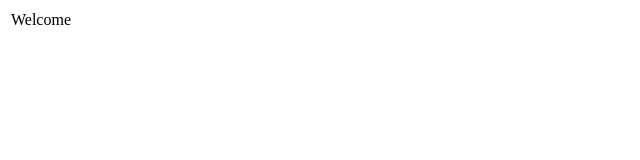
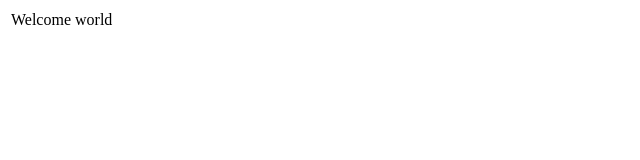
Before and after one commit to edisonxiang/html, a plain HTML site: page 1.html in a window 1280 px wide. Shown: the full height of the page, 0-640 px from the left. Drawn offline with Linux system fonts and the light colour scheme.

Commit message:
Update 1.html

```diff
--- a/1.html
+++ b/1.html
@@ -3,7 +3,7 @@
 <table>
 <tr>
 <td>
-Welcome
+Welcome world
 </td>
 </tr>
 </table>
```
